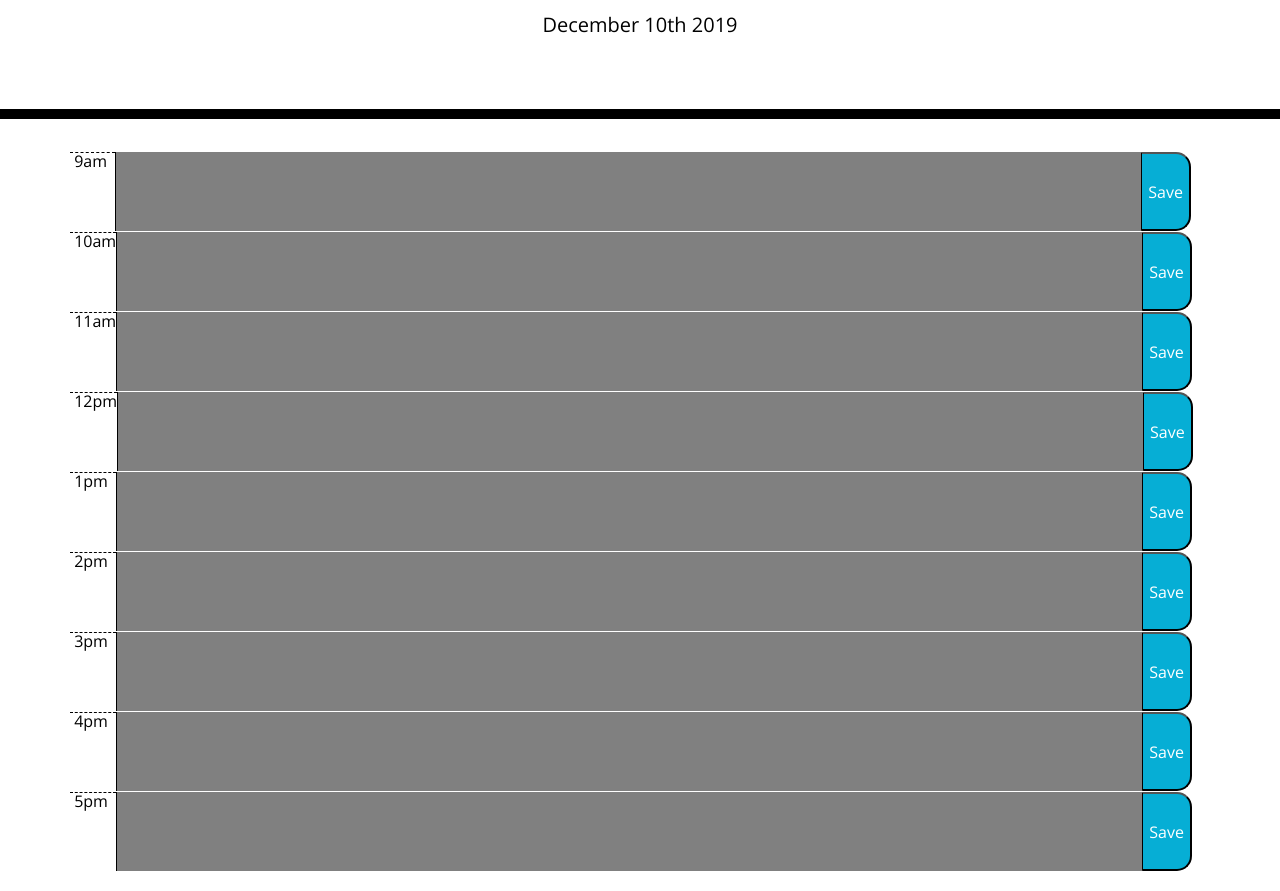
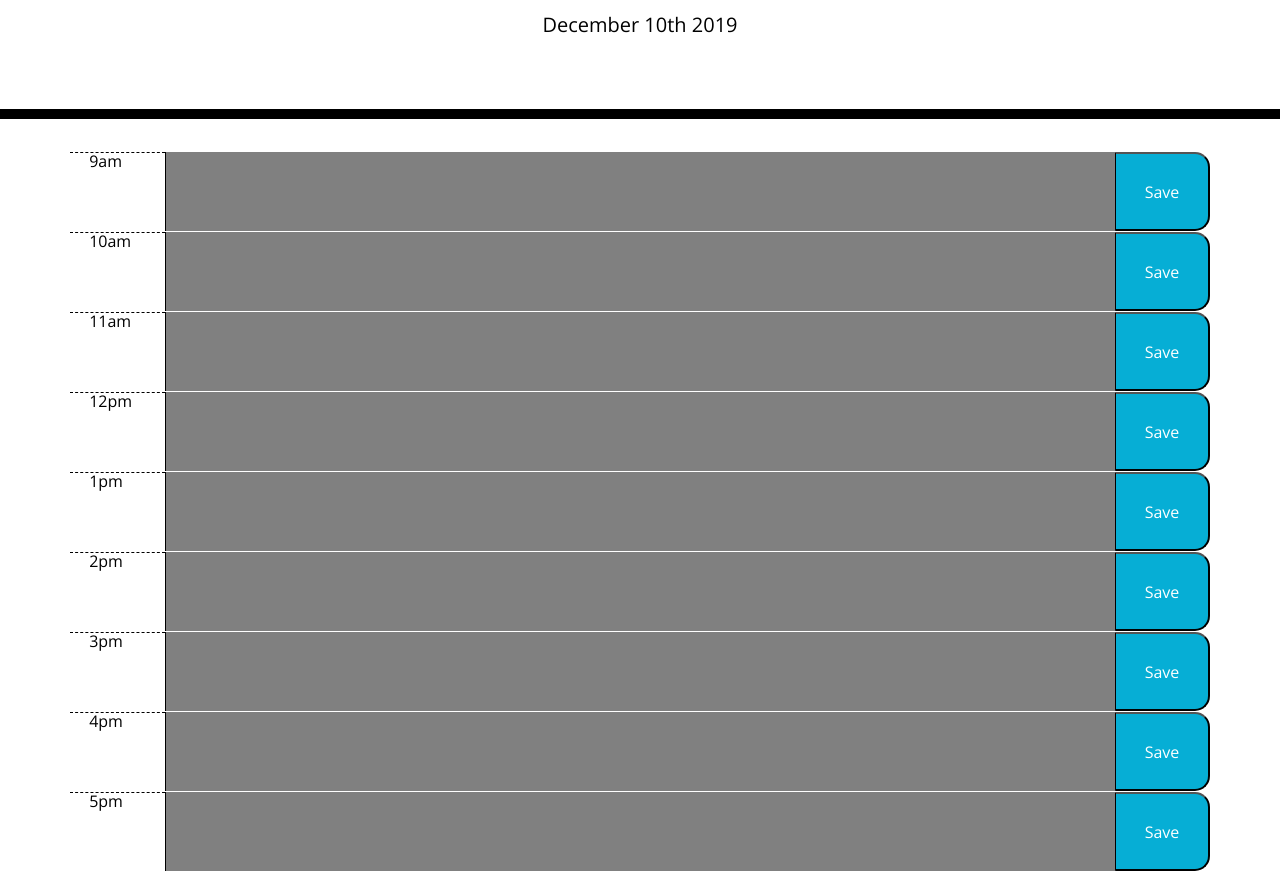
Before and after one commit to xrachhel/dayPlanner, a plain HTML site: page index.html in a window 1280 px wide. Shown: the part 181-1072 px from the top of the page. Drawn offline with nearby package versions, Linux system fonts and the light colour scheme.

Commit message:
Updated changes to bootstrap grid system for input box and buttons

```diff
--- a/index.html
+++ b/index.html
@@ -21,49 +21,49 @@
     </header>
     <div class="container">
         <div class="row">
-            <p class="hour"> 9am  </p>
-            <input type="text" name="" id="9" class="textarea">
-            <button class="saveBtn">Save</button>
+            <p class="col-md-1 col-sm-1 col-1 hour"> 9am  </p>
+            <input type="text" name="" id="9" class="col-md-10 col-sm-10 col-10 textarea">
+            <button class="col-md-1 col-sm-1 col-1 saveBtn">Save</button>
         </div>
         <div class="row">
-            <p class="hour"> 10am</p>
-            <input type="text" name="" id="10" class="textarea">
-            <button class="saveBtn">Save</button>
+            <p class="col-md-1 col-sm-1 col-1 hour"> 10am</p>
+            <input type="text" name="" id="10" class="col-md-10 col-sm-10 col-10 textarea">
+            <button class="col-md-1 col-sm-1 col-1 saveBtn">Save</button>
         </div>
         <div class="row">
-            <p class="hour"> 11am</p>
-            <input type="text" name="" id="11" class="textarea">
-            <button class="saveBtn">Save</button>
+            <p class="col-md-1 col-sm-1 col-1 hour"> 11am</p>
+            <input type="text" name="" id="11" class="col-md-10 col-sm-10 col-10 textarea">
+            <button class="col-md-1 col-sm-1 col-1 saveBtn">Save</button>
         </div>
         <div class="row">
-            <p class="hour"> 12pm</p>
-            <input type="text" name="" id="12" class="textarea">
-            <button class="saveBtn">Save</button>
+            <p class="col-md-1 col-sm-1 col-1 hour"> 12pm</p>
+            <input type="text" name="" id="12" class="col-md-10 col-sm-10 col-10 textarea">
+            <button class="col-md-1 col-sm-1 col-1 saveBtn">Save</button>
         </div>
         <div class="row">
-            <p class="hour"> 1pm  </p>
-            <input type="text" name="" id="13" class="textarea">
-            <button class="saveBtn">Save</button>
+            <p class="col-md-1 col-sm-1 col-1 hour"> 1pm  </p>
+            <input type="text" name="" id="13" class="col-md-10 col-sm-10 col-10 textarea">
+            <button class="col-md-1 col-sm-1 col-1 saveBtn">Save</button>
         </div>
         <div class="row">
-            <p class="hour"> 2pm  </p>
-            <input type="text" name="" id="14" class="textarea">
-            <button class="saveBtn">Save</button>
+            <p class="col-md-1 col-sm-1 col-1 hour"> 2pm  </p>
+            <input type="text" name="" id="14" class="col-md-10 col-sm-10 col-10 textarea">
+            <button class="col-md-1 col-sm-1 col-1 saveBtn">Save</button>
         </div>
         <div class="row">
-            <p class="hour"> 3pm  </p>
-            <input type="text" name="" id="15" class="textarea">
-            <button class="saveBtn">Save</button>
+            <p class="col-md-1 col-sm-1 col-1 hour"> 3pm  </p>
+            <input type="text" name="" id="15" class="col-md-10 col-sm-10 col-10 textarea">
+            <button class="col-md-1 col-sm-1 col-1 saveBtn">Save</button>
         </div>
         <div class="row">
-            <p class="hour"> 4pm  </p>
-            <input type="text" name="" id="16" class="textarea">
-            <button class="saveBtn">Save</button>
+            <p class="col-md-1 col-sm-1 col-1 hour"> 4pm  </p>
+            <input type="text" name="" id="16" class="col-md-10 col-sm-10 col-10 textarea">
+            <button class="col-md-1 col-sm-1 col-1 saveBtn">Save</button>
         </div>
         <div class="row">
-            <p class="hour"> 5pm  </p>
-            <input type="text" name="" id="17" class="textarea">
-            <button class="saveBtn">Save</button>
+            <p class="col-md-1 col-sm-1 col-1 hour"> 5pm  </p>
+            <input type="text" name="" id="17" class="col-md-10 col-sm-10 col-10 textarea">
+            <button class="col-md-1 col-sm-1 col-1 saveBtn">Save</button>
         </div>
     </div>
 
--- a/style.css
+++ b/style.css
@@ -70,6 +70,9 @@ body {
     border-bottom-right-radius: 15px;
     background-color: #06AED5;
     color: white;
+    position: relative;
+    float: left;
+
   }
 
   .saveBtn i:hover {
```
Also changed, not shown: 1 other file.
